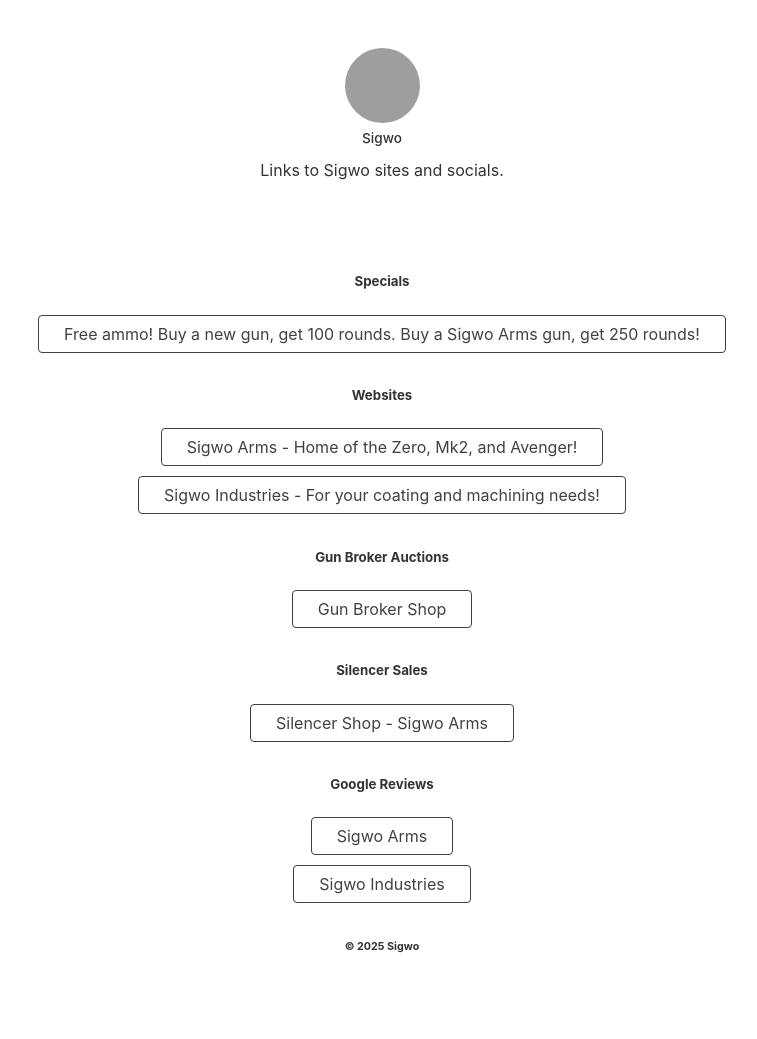
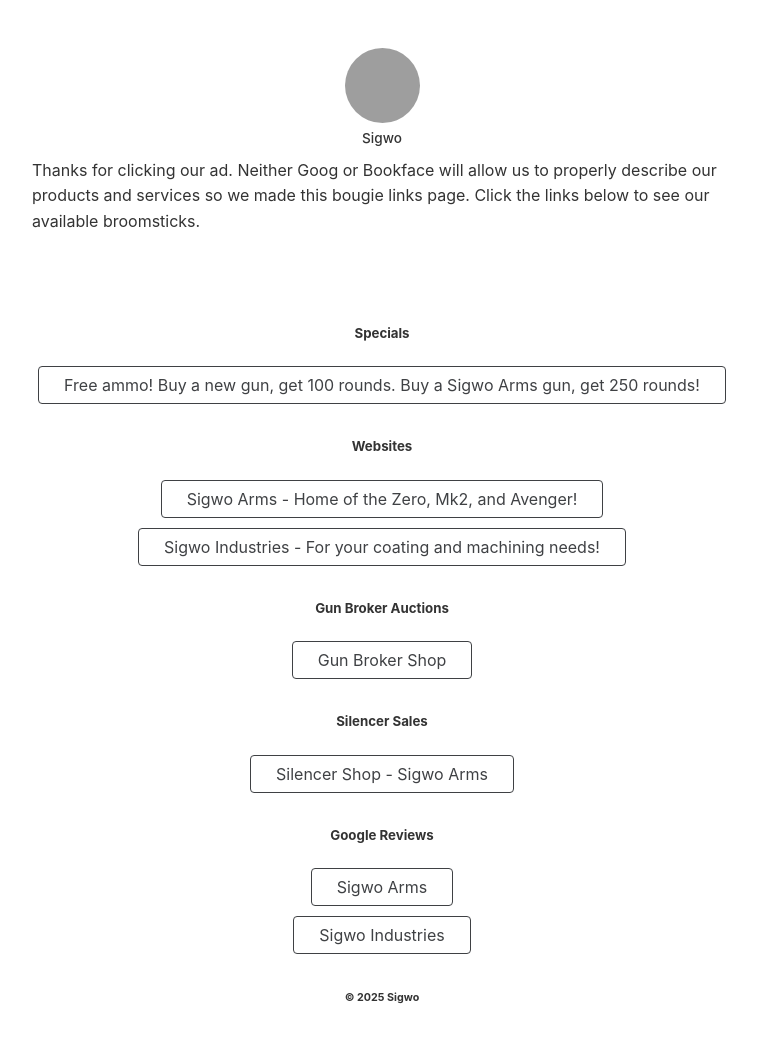
Before and after one commit to sigwo/sigwo-links, a Jekyll site: the page built from index.html, in a window 1280 px wide. Shown: the whole page, without its empty margins (258-1015 px from the left). Built offline with Jekyll 4.4.1, drawn with Linux system fonts in a browser that asks for light colours; nearby versions of some CDN libraries; before the commit the page ends 987 px from its top, so only the background shows below that; grey boxes are pictures that could not be loaded.

Commit message:
Update _config.yml

```diff
--- a/_config.yml
+++ b/_config.yml
@@ -4,7 +4,7 @@ remote-theme: benbalter/retlab #linkhub-jekyll-theme
 # Site Configuration
 name: Sigwo # Name of your website
 tagline: Links  # Set your preferred page title
-description: Links to Sigwo sites and socials.  # Also used as a meta description
+description: Thanks for clicking our ad. Neither Goog or Bookface will allow us to properly describe our products and services so we made this bougie links page. Click the links below to see our available broomsticks.  # Also used as a meta description
 favicon: https://www.sigwoindustries.com/web/image/website/1/favicon?unique=bb0cf10 # Path / URL to the favicon of your website (e.g., 'assets/images/favicon.png')
 logo: https://www.sigwoarms.com/web/image/5369-6015a3f6/IMG_0134.PNG # Path / URL to the logo (e.g., 'assets/images/logo.png')
 url: https://www.sigwoindustries.com/r/oI6 # URL of your website
```
